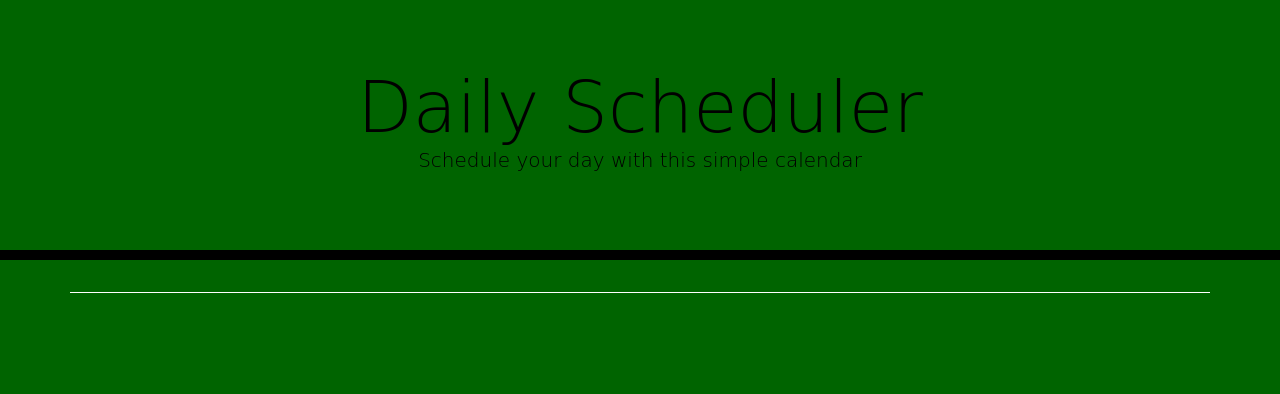
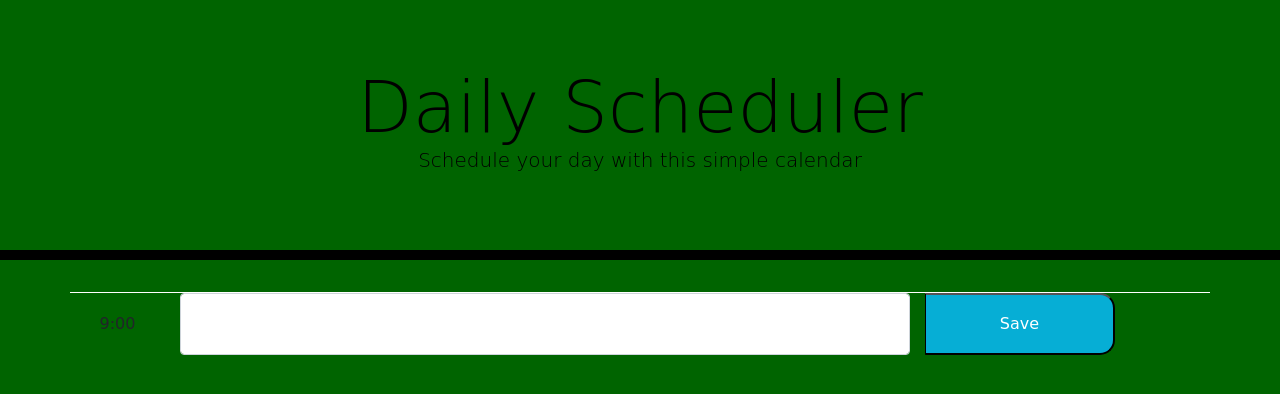
Before and after one commit to kbentley7/HW5DAYPLANNER, a plain HTML site: page index.html in a window 1280 px wide. Drawn offline with nearby package versions, Linux system fonts and the light colour scheme; files that its build step writes are made by us from their sources.

Commit message:
edited index.html

```diff
--- a/index.html
+++ b/index.html
@@ -21,9 +21,11 @@
       <p id="currentDay" class="lead"></p>
     </header>
     <div class="container" id="g">
-        <div class="row h-100">
-
-        </div>
+      <div class="row h-100">
+        <p class="col-sm-1 my-auto time-block">9:00</p>
+        <div class="inputText col-sm-8" id ="9"><textarea class="form-control" id="textarea"></textarea></div>
+        <button class="saveBtn col-sm-2">Save</button>
+    </div>
 
     </div>
 </body>
```
